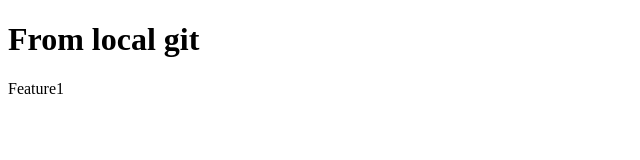
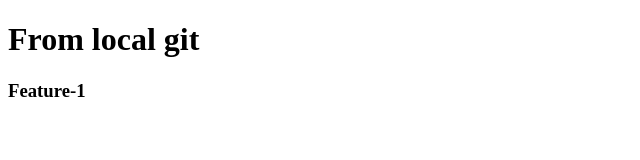
Before and after one commit to Buddyabc/locallearnrepo, a plain HTML site: page index.html in a window 1280 px wide. Shown: the full height of the page, 0-640 px from the left. Drawn offline with Linux system fonts and the light colour scheme.

Commit message:
feature1

```diff
--- a/index.html
+++ b/index.html
@@ -8,6 +8,6 @@
 </head>
 <body>
     <h1>From local git</h1>
-    <p>Feature1</p>
+    <h3>Feature-1</h3>
 </body>
 </html>
```
